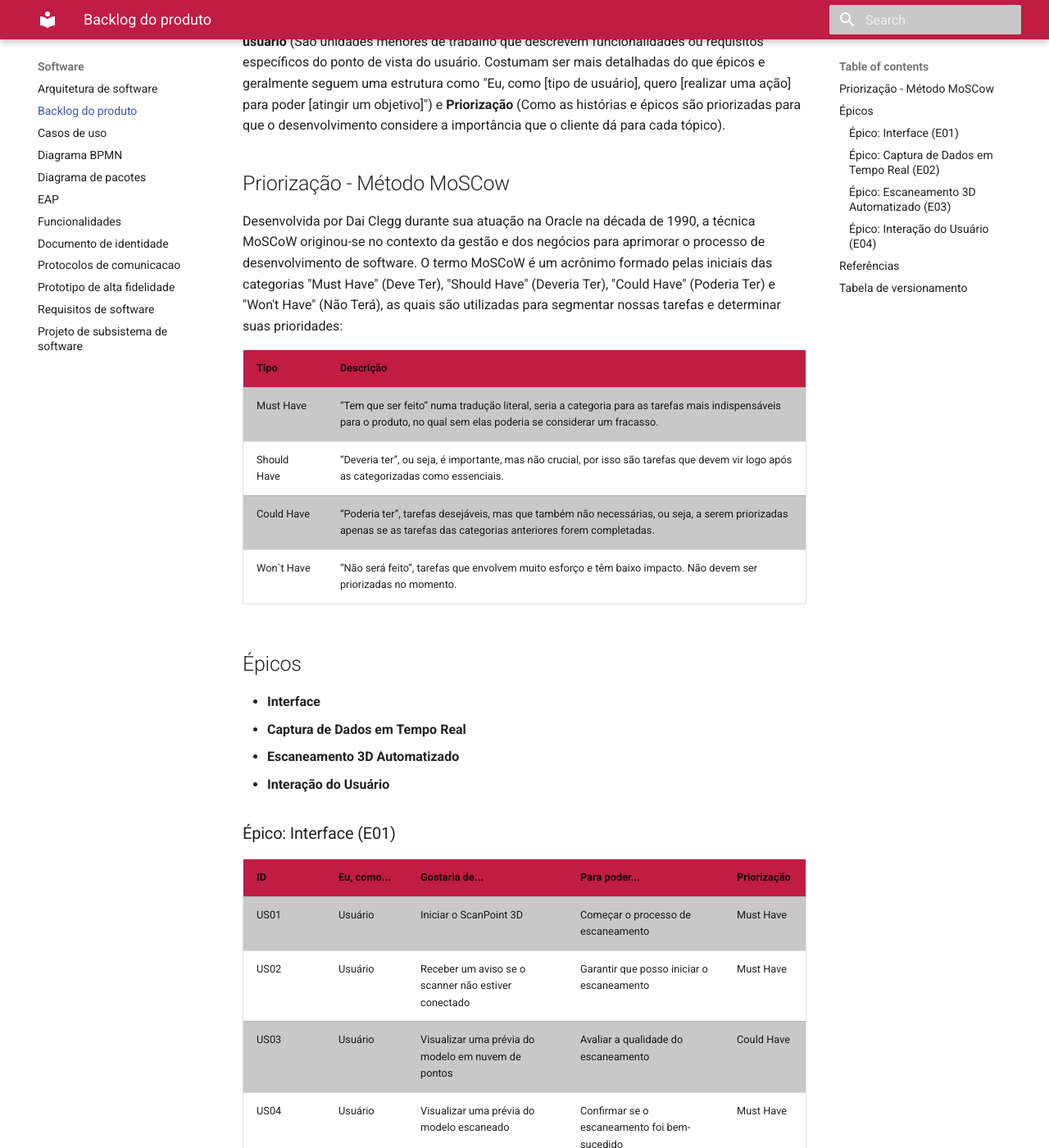
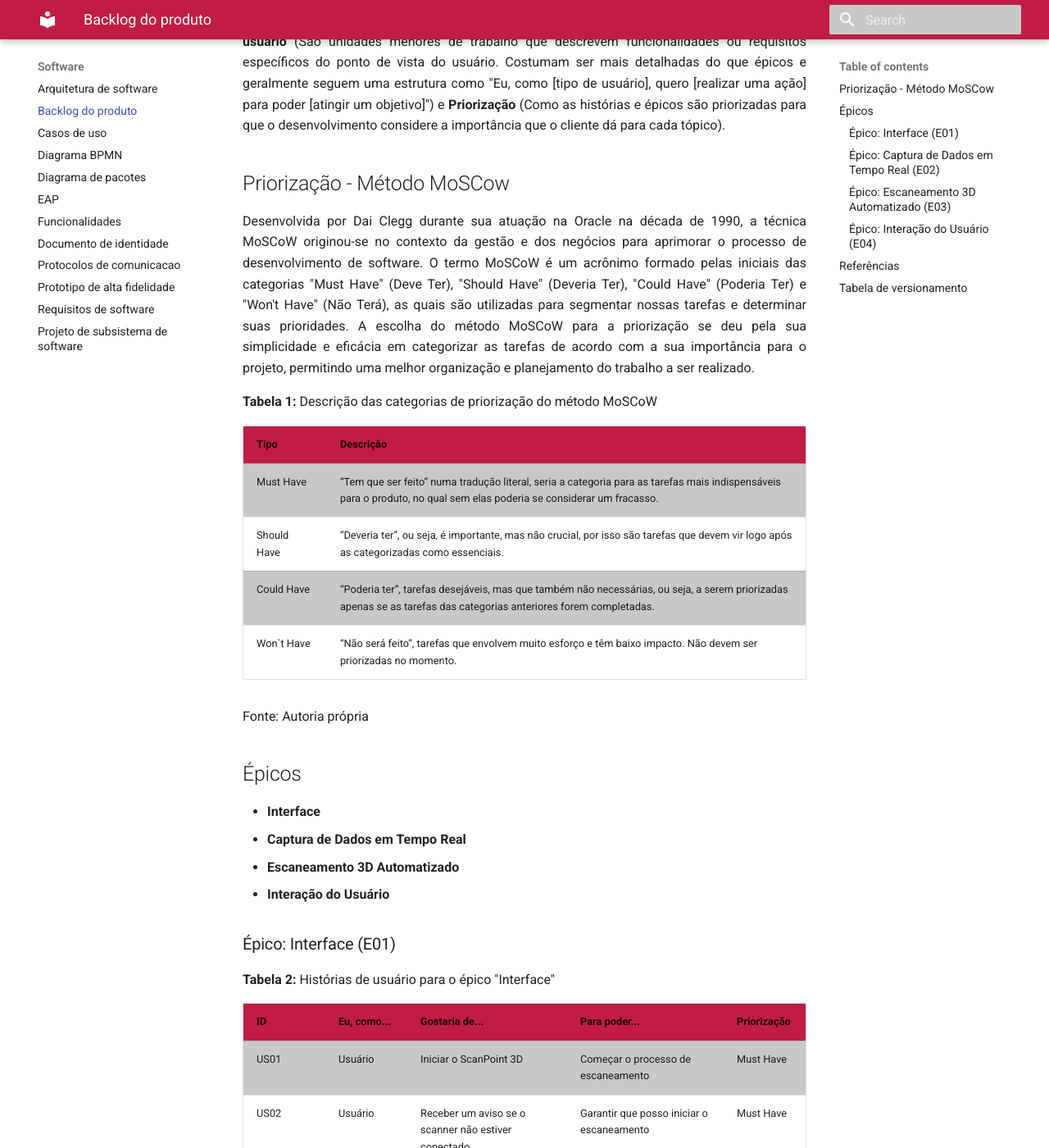
Before and after one commit to Calcioft/ScanPoint, an MkDocs documentation site: the page built from docs/software/backlog_produto.md, in a window 1280 px wide and 1400 px high, scrolled down 369 px. Shown: the whole window at 82% size. Built offline with MkDocs 1.6.1 and Material for MkDocs 9.7.7, drawn with Linux system fonts in a browser that asks for light colours; some of the changed text lies outside the part shown.

Commit message:
refatoração do arquivo de backlog

```diff
--- a/docs/software/backlog_produto.md
+++ b/docs/software/backlog_produto.md
@@ -1,10 +1,16 @@
 # Backlog do Produto
 
-O backlog do produto de software pode ser visto como uma lista priorizada de todas as funcionalidades, melhorias e tarefas relacionadas a um produto. Dessa forma, serve como um repositório central para todas as ideias e requisitos do produto, permitindo que a equipe de desenvolvimento e os demais envolvidos gerenciem e planejem o trabalho de forma eficaz. Para isso, o backlog utilizará três principais conceitos: **Épicos** (São itens de alto nível no backlog que representam funcionalidades ou metas de grande escala do produto. São, geralmente, muito amplos e podem não ser facilmente implementados em uma única iteração), **Histórias de usuário** (São unidades menores de trabalho que descrevem funcionalidades ou requisitos específicos do ponto de vista do usuário. Costumam ser mais detalhadas do que épicos e geralmente seguem uma estrutura como "Eu, como [tipo de usuário], quero [realizar uma ação] para poder [atingir um objetivo]") e **Priorização** (Como as histórias e épicos são priorizadas para que o desenvolvimento considere a importância que o cliente dá para cada tópico).
+<p align="justify">
+O backlog do produto de software pode ser visto como uma lista priorizada de todas as funcionalidades, melhorias e tarefas relacionadas a um produto. Dessa forma, serve como um repositório central para todas as ideias e requisitos do produto, permitindo que a equipe de desenvolvimento e os demais envolvidos gerenciem e planejem o trabalho de forma eficaz. Para isso, o backlog utilizará três principais conceitos: <strong>Épicos</strong> (São itens de alto nível no backlog que representam funcionalidades ou metas de grande escala do produto. São, geralmente, muito amplos e podem não ser facilmente implementados em uma única iteração), <strong>Histórias de usuário</strong> (São unidades menores de trabalho que descrevem funcionalidades ou requisitos específicos do ponto de vista do usuário. Costumam ser mais detalhadas do que épicos e geralmente seguem uma estrutura como "Eu, como [tipo de usuário], quero [realizar uma ação] para poder [atingir um objetivo]") e <strong>Priorização</strong> (Como as histórias e épicos são priorizadas para que o desenvolvimento considere a importância que o cliente dá para cada tópico).
+</p>
 
 ## Priorização - Método MoSCow
 
-Desenvolvida por Dai Clegg durante sua atuação na Oracle na década de 1990, a técnica MoSCoW originou-se no contexto da gestão e dos negócios para aprimorar o processo de desenvolvimento de software. O termo MoSCoW é um acrônimo formado pelas iniciais das categorias "Must Have" (Deve Ter), "Should Have" (Deveria Ter), "Could Have" (Poderia Ter) e "Won't Have" (Não Terá), as quais são utilizadas para segmentar nossas tarefas e determinar suas prioridades:
+<p align="justify">
+Desenvolvida por Dai Clegg durante sua atuação na Oracle na década de 1990, a técnica MoSCoW originou-se no contexto da gestão e dos negócios para aprimorar o processo de desenvolvimento de software. O termo MoSCoW é um acrônimo formado pelas iniciais das categorias "Must Have" (Deve Ter), "Should Have" (Deveria Ter), "Could Have" (Poderia Ter) e "Won't Have" (Não Terá), as quais são utilizadas para segmentar nossas tarefas e determinar suas prioridades. A escolha do método MoSCoW para a priorização se deu pela sua simplicidade e eficácia em categorizar as tarefas de acordo com a sua importância para o projeto, permitindo uma melhor organização e planejamento do trabalho a ser realizado.
+</p>
+
+**Tabela 1:** Descrição das categorias de priorização do método MoSCoW
 
 | Tipo | Descrição |
 | :--- | :-------  |
@@ -12,6 +18,8 @@
 | Should Have | “Deveria ter”, ou seja, é importante, mas não crucial, por isso são tarefas que devem vir logo após as categorizadas como essenciais.|
 | Could Have | “Poderia ter”, tarefas desejáveis, mas que também não necessárias, ou seja, a serem priorizadas apenas se as tarefas das categorias anteriores forem completadas.|
 | Won`t Have  | “Não será feito”, tarefas que envolvem muito esforço e têm baixo impacto. Não devem ser priorizadas no momento.|
+
+Fonte: Autoria própria
 
 ## Épicos
 
@@ -21,6 +29,9 @@
 * **Interação do Usuário**
 
 ### Épico: Interface (E01)
+
+**Tabela 2:** Histórias de usuário para o épico "Interface"
+
 | ID   | Eu, como... | Gostaria de...                                   | Para poder...                                | Priorização |
 |------|-------------|--------------------------------------------------|----------------------------------------------|-------------|
 | US01 | Usuário     | Iniciar o ScanPoint 3D                        | Começar o processo de escaneamento          | Must Have   |
@@ -28,7 +39,12 @@
 | US03 | Usuário     | Visualizar uma prévia do modelo em nuvem de pontos | Avaliar a qualidade do escaneamento        | Could Have  |
 | US04 | Usuário     | Visualizar uma prévia do modelo escaneado       | Confirmar se o escaneamento foi bem-sucedido | Must Have |
 
+Fonte: Autoria própria
+
 ### Épico: Captura de Dados em Tempo Real (E02)
+
+**Tabela 3:** Histórias de usuário para o épico "Captura de Dados em Tempo Real"
+
 | ID   | Eu, como... | Gostaria de...                                   | Para poder...                                      | Priorização |
 |------|-------------|--------------------------------------------------|----------------------------------------------------|-------------|
 | US05 | Usuário     | Realizar a leitura de objetos em alta definição | Capturar detalhes precisos                          | Must Have   |
@@ -36,13 +52,23 @@
 | US07 | Usuário     | Processar os dados recebidos de forma eficiente | Evitar atrasos no escaneamento                    | Must Have   |
 | US08 | Usuário     | Transmitir os dados em tempo real para o computador | Acompanhar o progresso do escaneamento         | Must Have   |
 
+Fonte: Autoria própria
+
 ### Épico: Escaneamento 3D Automatizado (E03)
+
+**Tabela 4:** Histórias de usuário para o épico "Escaneamento 3D Automatizado"
+
 | ID   | Eu, como... | Gostaria de...                                   | Para poder...                                      | Priorização |
 |------|-------------|--------------------------------------------------|----------------------------------------------------|-------------|
 | US09 | Usuário     | Gerar arquivos STL ou G-code precisos e detalhados | Garantir qualidade na impressão                  | Must Have   |
 | US10 | Usuário     | Comunicar de forma eficiente com o computador, recebendo dados de status | Acompanhar o progresso do escaneamento | Must Have   |
 
+Fonte: Autoria própria
+
 ### Épico: Interação do Usuário (E04)
+
+**Tabela 5:** Histórias de usuário para o épico "Interação do Usuário"
+
 | ID   | Eu, como... | Gostaria de...                                   | Para poder...                                      | Priorização |
 |------|-------------|--------------------------------------------------|----------------------------------------------------|-------------|
 | US11 | Usuário     | Ter uma interface para visualizar em tempo real o progresso do escaneamento | Monitorar o processo                              | Could Have  |
@@ -50,11 +76,17 @@
 | US13 | Usuário     | Cancelar o escaneamento 3D | Interromper o processo | Must Have  |
 | US14 | Usuário     | Reiniciar o escaneamento 3D | começar novamente o processo | Must Have  |
 
+Fonte: Autoria própria
+
 ## Referências
-* PEREIRA, Paulo; TORREÃO, Paula; MARÇAL, Ana Sofia. Entendendo Scrum para gerenciar projetos de forma ágil. Mundo PM, v. 1, p. 3-11, 2007.
+
+* PEREIRA, P.; TORREÃO, P.; MARÇAL, A. S. Entendendo Scrum para gerenciar projetos de forma ágil. Mundo PM, v. 1, p. 3-11, 2007.
 
 ## Tabela de versionamento
+
+**Tabela 6:** Tabela de versionamento do documento Backlog do Produto
 
 | Versão| Data | Descrição | Responsável|
 |-------|------|-----------|------------|
 | 1.0 | 28/04/2024 | Criação do documento | Denniel William |
+| 1.1 | 03/05/2024 | Refatoração do documento | Pedro Menezes Rodiguero |
```
